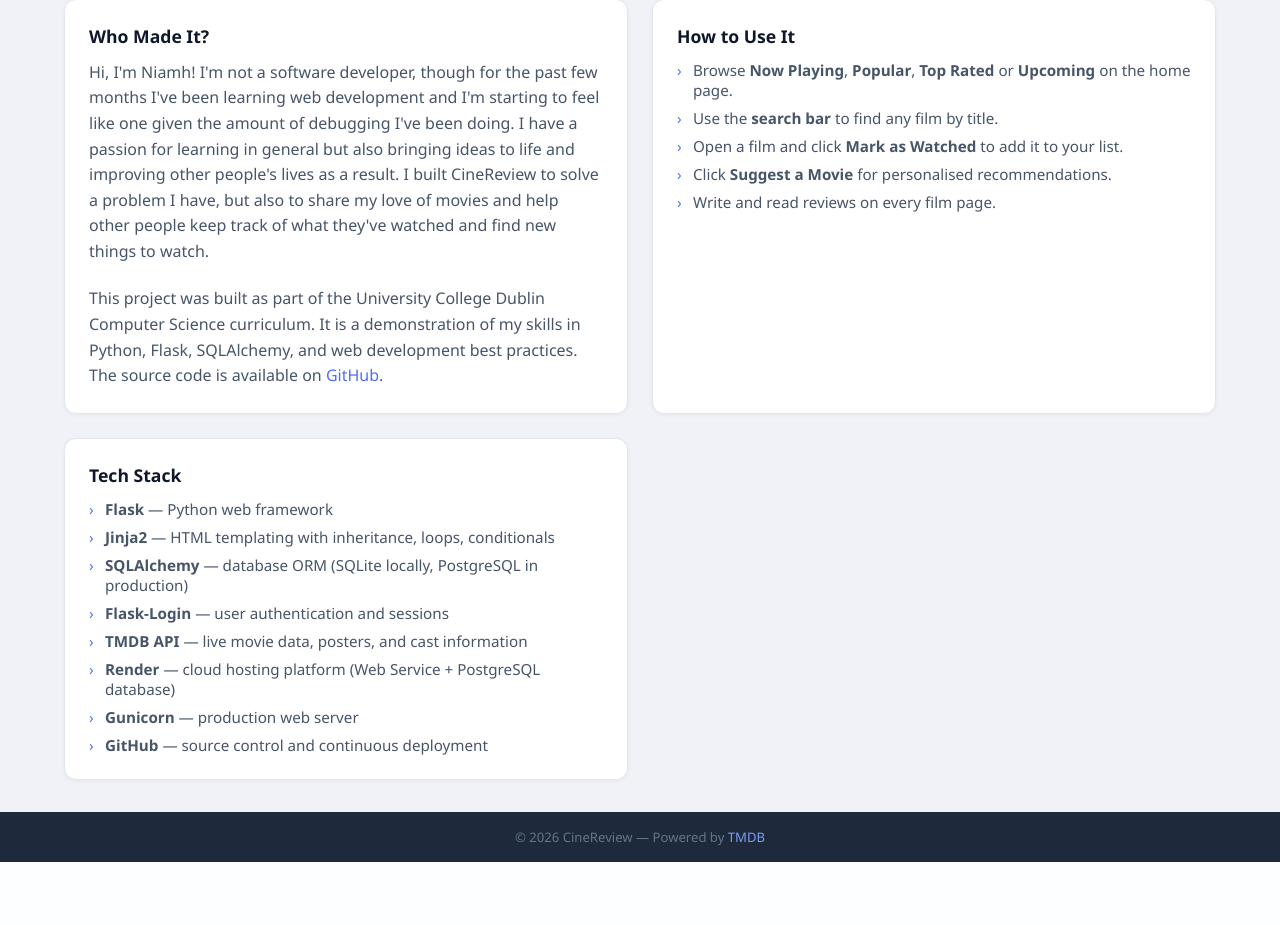
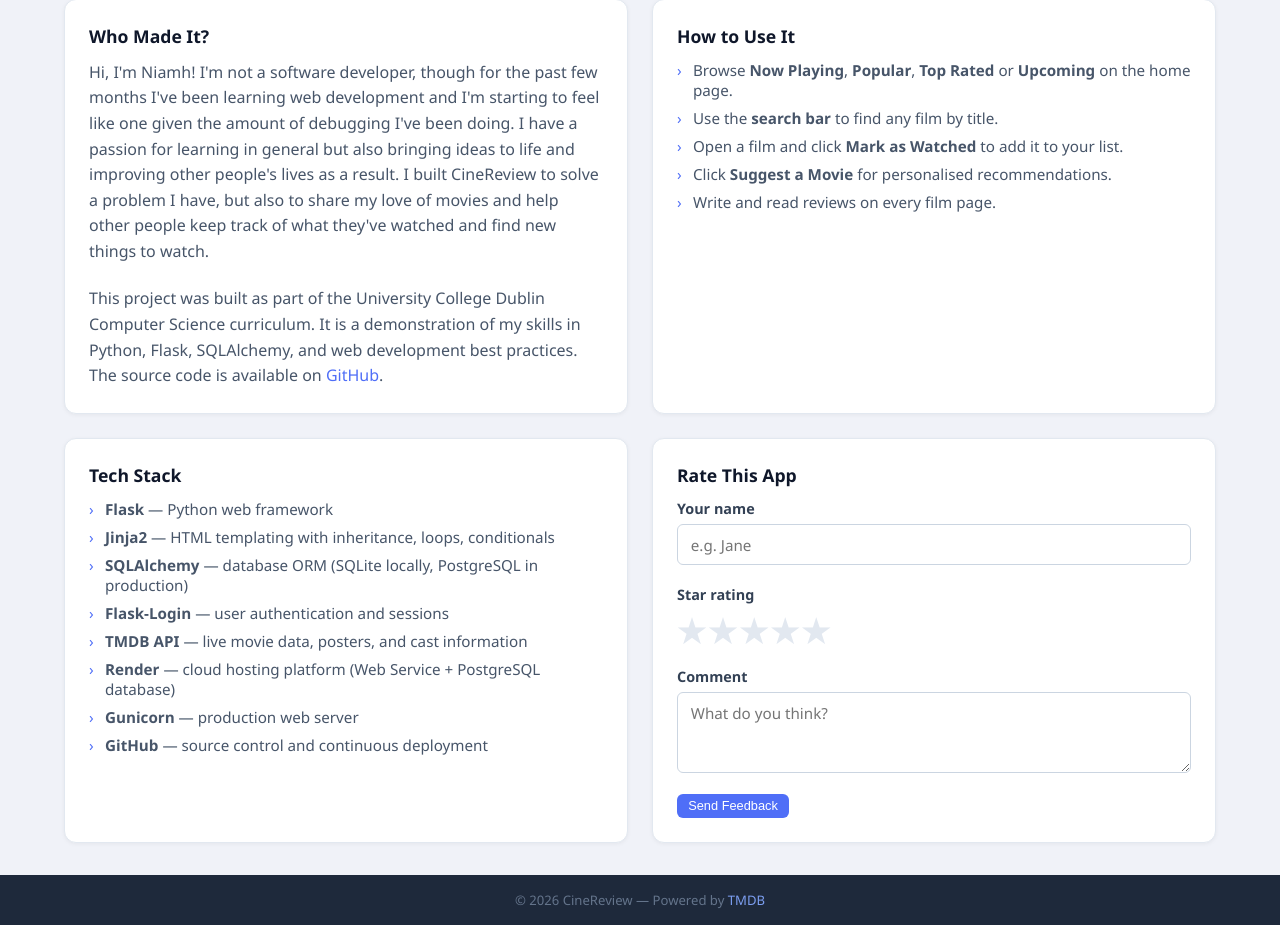
Before and after one commit to niamh888/cinereview, a Flask app: page /about in a window 1280 px wide. Shown: the part 680-1605 px from the top of the page. Before the commit the page ends 1542 px from the top, so only its background shows below. Run offline with Flask 3, Linux system fonts and the light colour scheme; data comes from the database, SQL or seed files in the repository.

Commit message:
After formatting change to about page, 6th panel was added to balance out cards on wide screen.  The card accepts feedback through POST, validates name/rating and comment and calls the send feedback email to the template.

```diff
--- a/flask_app/routes.py
+++ b/flask_app/routes.py
@@ -6,6 +6,7 @@ from models import User, WatchedMovie, ExcludedMovie, Review, MovieCache
 from utils import (
     cache_movie, check_password_strength, make_captcha,
     generate_reset_token, verify_reset_token, send_reset_email,
+    send_feedback_email,
 )
 import tmdb
 
@@ -550,12 +551,47 @@ def register_routes(app):
 
         return render_template('reset_password.html', errors=errors, token=token)
 
-    @app.route('/about')
+    @app.route('/about', methods=['GET', 'POST'])
     def about():
-        """Pass site-wide stats (review count, user count, watched count) to the about page."""
+        """Pass site-wide stats to the about page and handle the feedback form submission."""
+        feedback_errors = {}
+        feedback_sent = False
+        feedback_data = {}
+
+        if request.method == 'POST':
+            name = request.form.get('feedback_name', '').strip()
+            rating = request.form.get('feedback_rating', '').strip()
+            comment = request.form.get('feedback_comment', '').strip()
+            feedback_data = {'feedback_name': name, 'feedback_rating': rating,
+                             'feedback_comment': comment}
+
+            if not name:
+                feedback_errors['feedback_name'] = 'Your name is required.'
+            if not rating:
+                feedback_errors['feedback_rating'] = 'Please select a star rating.'
+            else:
+                try:
+                    r = int(rating)
+                    if not 1 <= r <= 5:
+                        feedback_errors['feedback_rating'] = 'Rating must be between 1 and 5.'
+                except ValueError:
+                    feedback_errors['feedback_rating'] = 'Invalid rating.'
+            if not comment:
+                feedback_errors['feedback_comment'] = 'Please write a comment.'
+            elif len(comment) < 5:
+                feedback_errors['feedback_comment'] = 'Comment is too short.'
+
+            if not feedback_errors:
+                send_feedback_email(name, rating, comment)
+                feedback_sent = True
+                feedback_data = {}
+
         total_reviews = Review.query.count()
         total_users = User.query.count()
         total_watched = WatchedMovie.query.count()
         return render_template('about.html', total_reviews=total_reviews,
                                total_users=total_users, total_watched=total_watched,
-                               last_updated=LAST_UPDATED)
+                               last_updated=LAST_UPDATED,
+                               feedback_errors=feedback_errors,
+                               feedback_sent=feedback_sent,
+                               feedback_data=feedback_data)
--- a/flask_app/static/style.css
+++ b/flask_app/static/style.css
@@ -715,6 +715,42 @@ a:hover { text-decoration: underline; }
 .about-list li { color: #475569; font-size: 0.95rem; padding-left: 1rem; position: relative; }
 .about-list li::before { content: "›"; position: absolute; left: 0; color: #4f6ef7; }
 
+/* ---- Feedback card ---- */
+.feedback-thanks {
+    color: #166534;
+    background: #f0fdf4;
+    border: 1px solid #86efac;
+    border-radius: 8px;
+    padding: 0.8rem 1rem;
+    font-size: 0.95rem;
+}
+
+.star-rating-input {
+    display: flex;
+    flex-direction: row-reverse;
+    justify-content: flex-end;
+    gap: 0.15rem;
+    margin-top: 0.25rem;
+}
+
+.star-rating-input input { display: none; }
+
+.star-rating-input label {
+    font-size: 2rem;
+    color: #e2e8f0;
+    cursor: pointer;
+    transition: color 0.1s;
+    line-height: 1;
+}
+
+/* Checked: colour selected star and all lower-value stars (DOM siblings after it) */
+.star-rating-input input:checked ~ label { color: #f59e0b; }
+
+/* Hover: preview rating */
+.star-rating-input:hover label { color: #e2e8f0; }
+.star-rating-input label:hover,
+.star-rating-input label:hover ~ label { color: #fbbf24; }
+
 /* ---- 404 ---- */
 .error-page { text-align: center; padding: 5rem 1rem; display: flex; flex-direction: column; align-items: center; gap: 1rem; }
 .error-page h1 { font-size: 6rem; color: #e2e8f0; font-weight: 800; }
--- a/flask_app/templates/about.html
+++ b/flask_app/templates/about.html
@@ -84,6 +84,51 @@
         </ul>
     </div>
 
+    <div class="about-card">
+        <h2>Rate This App</h2>
+        {% if feedback_sent %}
+            <p class="feedback-thanks">Thanks for your feedback — it means a lot!</p>
+        {% else %}
+            <form method="POST" action="{{ url_for('about') }}#rate" novalidate>
+
+                <div class="form-group">
+                    <label for="feedback_name">Your name</label>
+                    <input type="text" id="feedback_name" name="feedback_name"
+                           value="{{ feedback_data.get('feedback_name', current_user.username if current_user.is_authenticated else '') }}"
+                           placeholder="e.g. Jane">
+                    {% if feedback_errors.feedback_name %}
+                        <span class="error-msg">{{ feedback_errors.feedback_name }}</span>
+                    {% endif %}
+                </div>
+
+                <div class="form-group">
+                    <label>Star rating</label>
+                    <div class="star-rating-input" role="radiogroup" aria-label="Star rating">
+                        {% for val in [5, 4, 3, 2, 1] %}
+                        <input type="radio" id="fb-star{{ val }}" name="feedback_rating" value="{{ val }}"
+                               {% if feedback_data.get('feedback_rating') == val|string %}checked{% endif %}>
+                        <label for="fb-star{{ val }}" title="{{ val }} star{% if val != 1 %}s{% endif %}">★</label>
+                        {% endfor %}
+                    </div>
+                    {% if feedback_errors.feedback_rating %}
+                        <span class="error-msg">{{ feedback_errors.feedback_rating }}</span>
+                    {% endif %}
+                </div>
+
+                <div class="form-group">
+                    <label for="feedback_comment">Comment</label>
+                    <textarea id="feedback_comment" name="feedback_comment" rows="3"
+                              placeholder="What do you think?">{{ feedback_data.get('feedback_comment', '') }}</textarea>
+                    {% if feedback_errors.feedback_comment %}
+                        <span class="error-msg">{{ feedback_errors.feedback_comment }}</span>
+                    {% endif %}
+                </div>
+
+                <button type="submit" class="btn btn-primary btn-sm">Send Feedback</button>
+            </form>
+        {% endif %}
+    </div>
+
     </div>{# end about-cards-grid #}
 </div>
 {% endblock %}
```
Also changed, not shown: flask_app/utils.py (+22 -0 lines).
